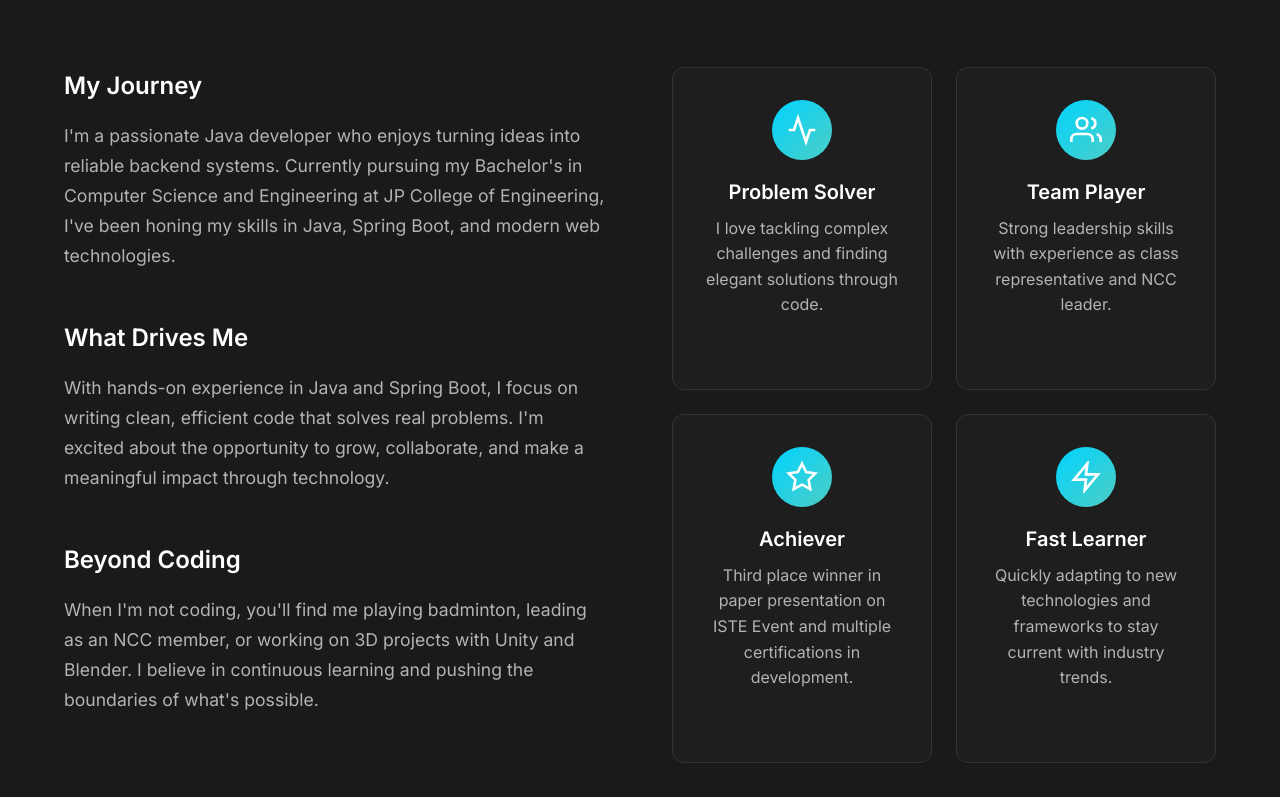
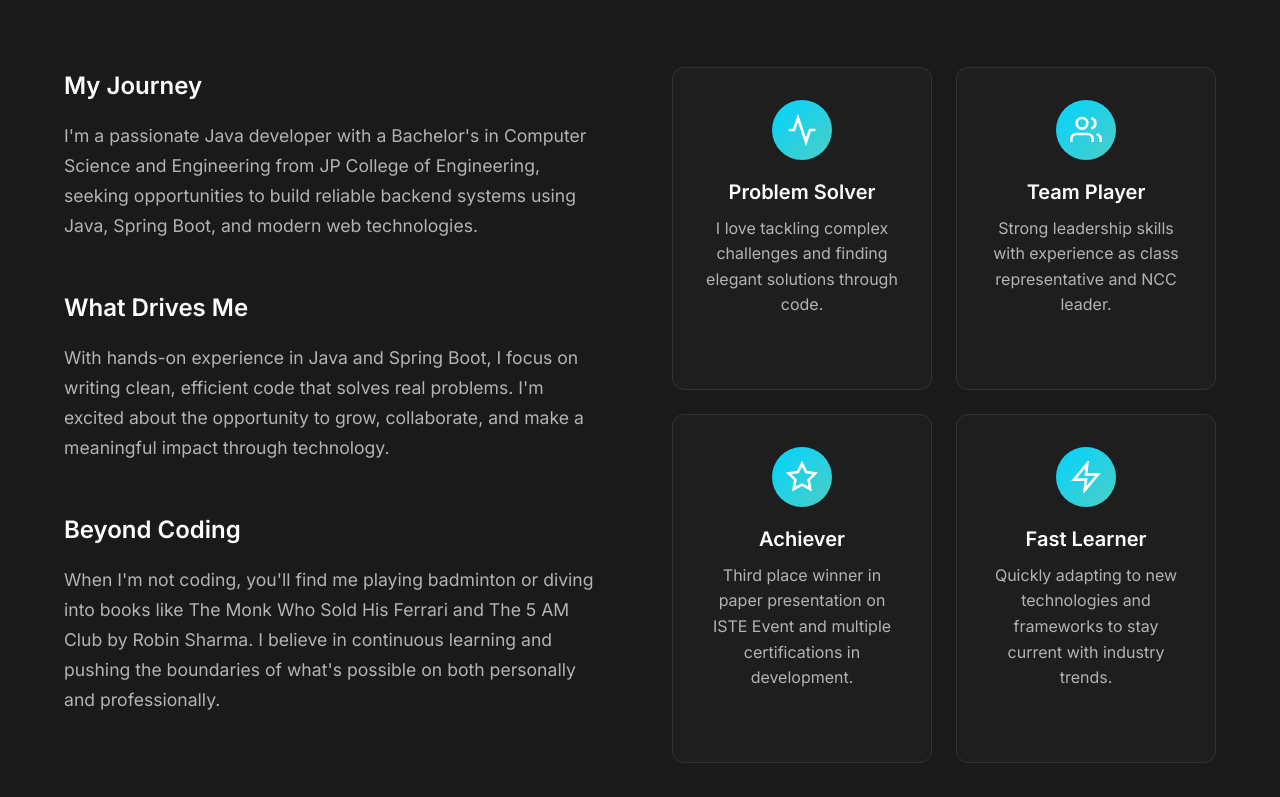
Before and after one commit to Seguvar/Seguvar-Portfolio, an Angular app: page / in a window 1280 px wide. Shown: the part 983-1780 px from the top of the page. Built offline with nearby package versions, Linux system fonts and the light colour scheme.

Commit message:
updated about component commit

```diff
--- a/src/app/components/about/about.component.ts
+++ b/src/app/components/about/about.component.ts
@@ -18,9 +18,7 @@ import { CommonModule } from '@angular/common';
             <div class="text-block animate-fade-in-left">
               <h3>My Journey</h3>
               <p>
-                I'm a passionate Java developer who enjoys turning ideas into reliable backend systems.
-                Currently pursuing my Bachelor's in Computer Science and Engineering at JP College of Engineering,
-                I've been honing my skills in Java, Spring Boot, and modern web technologies.
+                I'm a passionate Java developer with a Bachelor's in Computer Science and Engineering from JP College of Engineering, seeking opportunities to build reliable backend systems using Java, Spring Boot, and modern web technologies.
               </p>
             </div>
 
@@ -36,9 +34,7 @@ import { CommonModule } from '@angular/common';
             <div class="text-block animate-fade-in-left">
               <h3>Beyond Coding</h3>
               <p>
-                When I'm not coding, you'll find me playing badminton, leading as an NCC member, or
-                working on 3D projects with Unity and Blender. I believe in continuous learning and
-                pushing the boundaries of what's possible.
+                When I'm not coding, you'll find me playing badminton or diving into books like The Monk Who Sold His Ferrari and The 5 AM Club by Robin Sharma. I believe in continuous learning and pushing the boundaries of what's possible on both personally and professionally.
               </p>
             </div>
           </div>
--- a/src/app/components/skills/skills.component.ts
+++ b/src/app/components/skills/skills.component.ts
@@ -306,11 +306,11 @@ export class SkillsComponent {
     },
     {
       title: 'Python Full Stack Internship',
-      description: 'Completed 15-day intensive Python Full Stack Development internship',
+      description: 'Completed one month intensive Python Full Stack Development internship',
       date: '2023'
     },
     {
-      title: 'Java Full Stack Internship',
+      title: 'Java Full Stack  Internship',
       description: 'Successfully completed 3-month Java Full Stack Development internship',
       date: '2024'
     }
```
